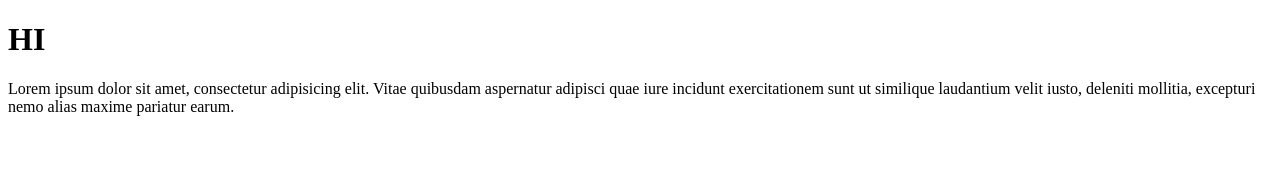
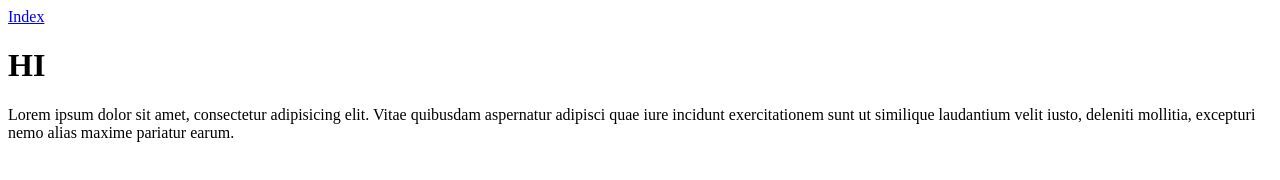
Before and after one commit to Nguyen-Toan-2004/du-an-test, a plain HTML site: page product.htm in a window 1280 px wide. Drawn offline with Linux system fonts and the light colour scheme.

Commit message:
them ten cho the anchor

```diff
--- a/product.htm
+++ b/product.htm
@@ -6,7 +6,7 @@
     <title>Document</title>
   </head>
   <body>
-    <a href="index.html"></a>
+    <a href="index.html">Index</a>
     <h1>HI</h1>
     <p>
       Lorem ipsum dolor sit amet, consectetur adipisicing elit. Vitae quibusdam
```
